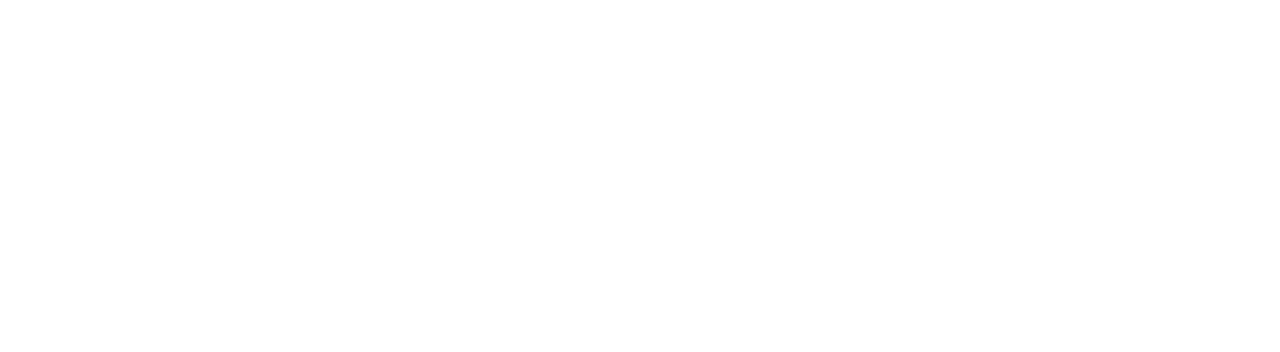
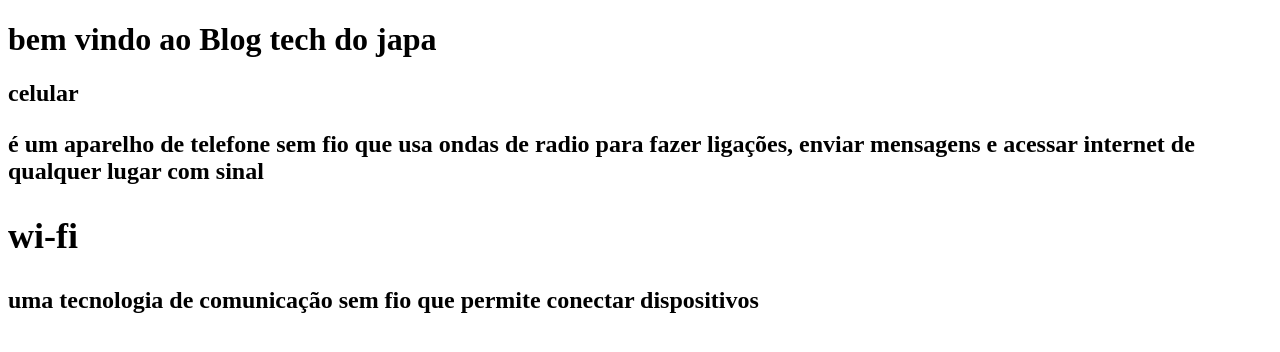
Before and after one commit to gabrielniema-debug/Blog-Tech---Gabriel-1B, a plain HTML site: page index.html in a window 1280 px wide. Drawn offline with Linux system fonts and the light colour scheme.

Commit message:
criado o cabeçalho

```diff
--- a/index.html
+++ b/index.html
@@ -7,6 +7,15 @@
     <link rel="stylesheet" href="style.css">
 </head>
 <body>
-
+    <header>
+        <h1>bem vindo ao Blog tech do japa</h1>
+    </header>
+    </section>
+    <h2>celular
+     <p>é um aparelho de telefone sem fio que usa ondas de radio para fazer ligações, enviar mensagens e acessar internet de qualquer lugar com sinal</p>
+    <section>
+<section></section>
+    <h2>wi-fi</h2>
+    <p>uma tecnologia de comunicação sem fio que permite conectar dispositivos </p>
 </body>
 </html>
```
